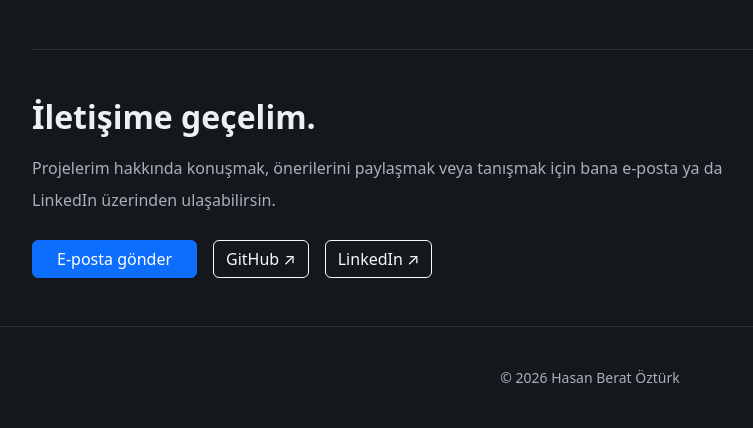
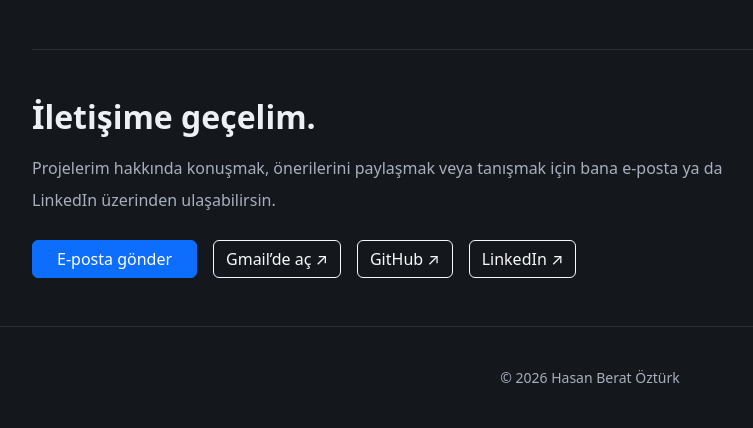
Before and after one commit to hasanberatozturk/Portfolio, a Django app: page / in a window 1280 px wide. Shown: the part 1495-1923 px from the top of the page, without its empty margins (50-803 px from the left). Run offline with Django 5.2, Linux system fonts and the light colour scheme; tables that the repository leaves empty hold one stand-in row (values such as "Sample post"); grey boxes marked "Sample" are stand-in pictures; parts of the project's set-up code (start-up, migrations or seed data) failed here and were passed over.

Commit message:
Add Gmail compose link

```diff
--- a/kisisel_portfoy/portfoy_app/templates/portfoy_app/index.html
+++ b/kisisel_portfoy/portfoy_app/templates/portfoy_app/index.html
@@ -201,6 +201,10 @@
                     <a href="mailto:{{ profile.email }}" class="btn btn-primary px-4">
                         E-posta gönder
                     </a>
+                    <a href="https://mail.google.com/mail/?view=cm&amp;fs=1&amp;to={{ profile.email|urlencode }}"
+                        class="btn btn-outline-light" target="_blank" rel="noopener noreferrer">
+                        Gmail’de aç ↗
+                    </a>
                     {% endif %}
 
                     {% if profile.github_url %}
```
